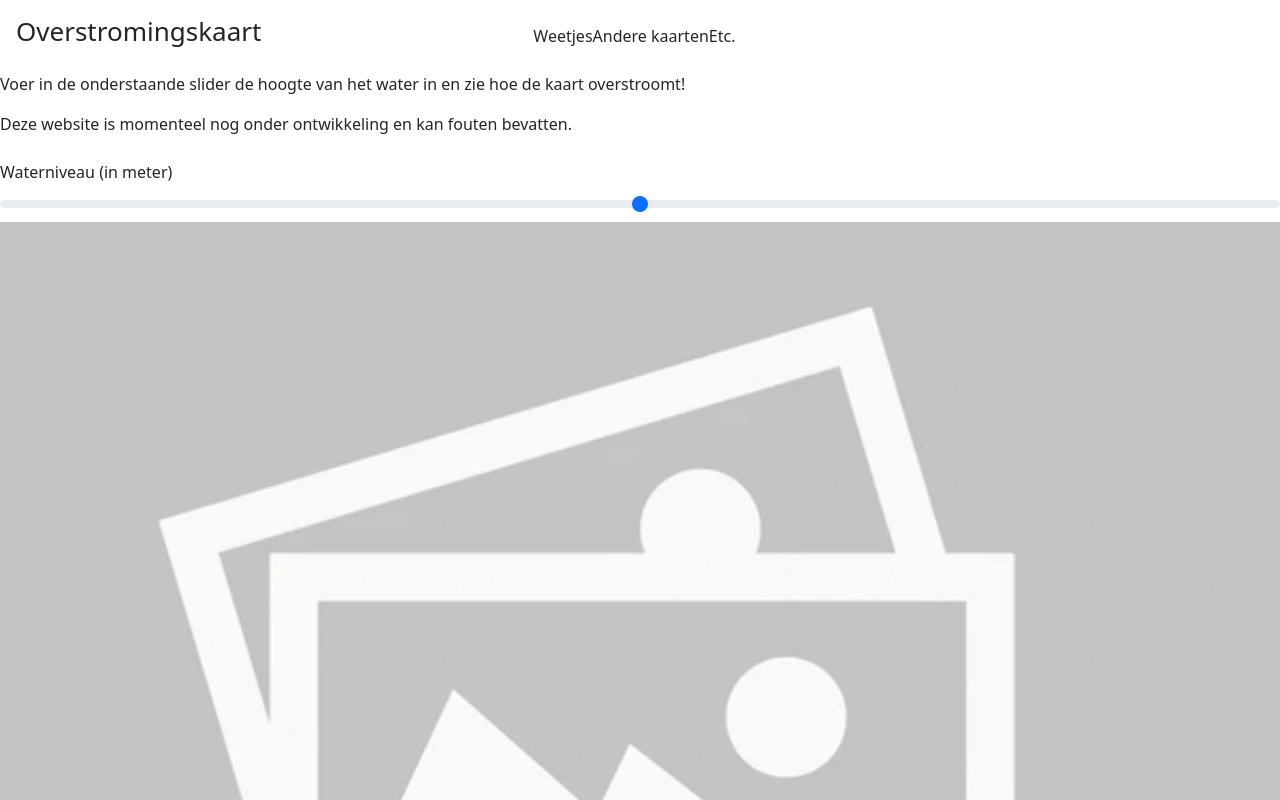
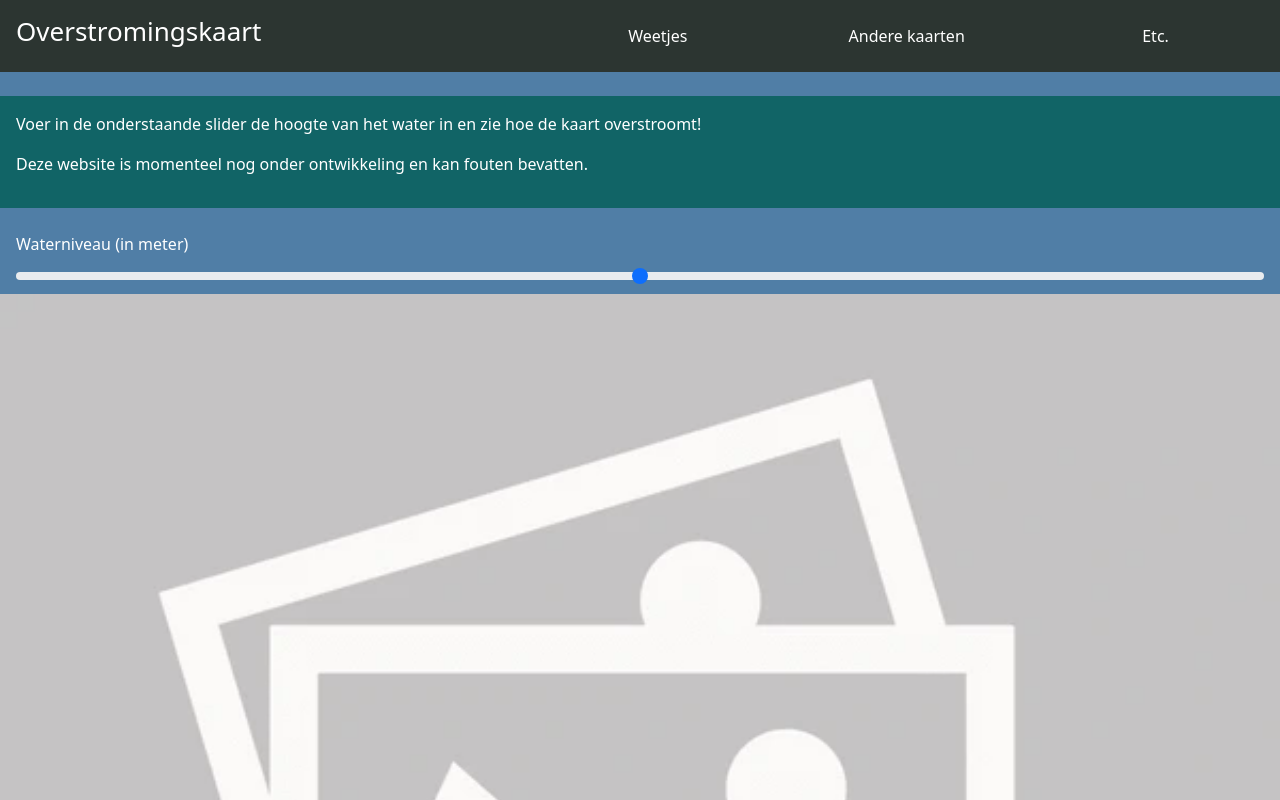
Before and after one commit to YliasR/1ITF04-2, a website: page html/index.html in a window 1280 px wide. Shown: the top 800 px of the page. Drawn offline with nearby package versions, Linux system fonts and the light colour scheme.

Commit message:
Added colors and more styling

```diff
--- a/css/style.css
+++ b/css/style.css
@@ -4,6 +4,19 @@
     box-sizing: border-box;
 }
 
+body {
+    background-color: #507EA6;
+    color: white;
+}
+
+header {
+    background-color: #2C3531;
+}
+
+.info {
+    background-color: #116466;
+}
+
 h1 {
     font-size: 26px;
 }
--- a/html/index.html
+++ b/html/index.html
@@ -26,19 +26,19 @@
 <body>
     <header class="d-sm-flex justify-content-sm-between">
         <h1 class="py-sm-3 col-sm-4 m-sm-0 px-sm-3">Overstromingskaart</h1>
-        <nav class="col-sm-7 d-sm-flex align-items-sm-center">
+        <nav class="col-sm-7 d-sm-flex text-center">
 <!--            bij de nav bar met columns werken, anders werkt de hover niet-->
-            <p class="py-sm-4 m-sm-0">Weetjes</p>
-            <p class="py-sm-4 m-sm-0">Andere kaarten</p>
-            <p class="py-sm-4 m-sm-0">Etc.</p>
+            <p class="col-sm-4 py-sm-4 m-sm-0">Weetjes</p>
+            <p class="col-sm-4 py-sm-4 m-sm-0">Andere kaarten</p>
+            <p class="col-sm-4 py-sm-4 m-sm-0">Etc.</p>
         </nav>
     </header>
-    <div class="mb-sm-4">
+    <div class="info p-sm-3 my-sm-4">
         <p>Voer in de onderstaande slider de hoogte van het water in en zie hoe de kaart overstroomt!</p>
         <p>Deze website is momenteel nog onder ontwikkeling en kan fouten bevatten.</p>
     </div>
-    <div class="d-sm-flex flex-sm-column justify-content-sm-between">
-        <div class="w-100 mb-smv-4">
+    <div class="d-sm-flex flex-sm-column">
+        <div class="px-sm-3 w-100 mb-smv-4">
             <label for="customRange3" class="form-label">Waterniveau (in meter)</label>
             <input type="range" class="form-range" min="0" max="250" step="25" id="customRange3">
         </div>
```
